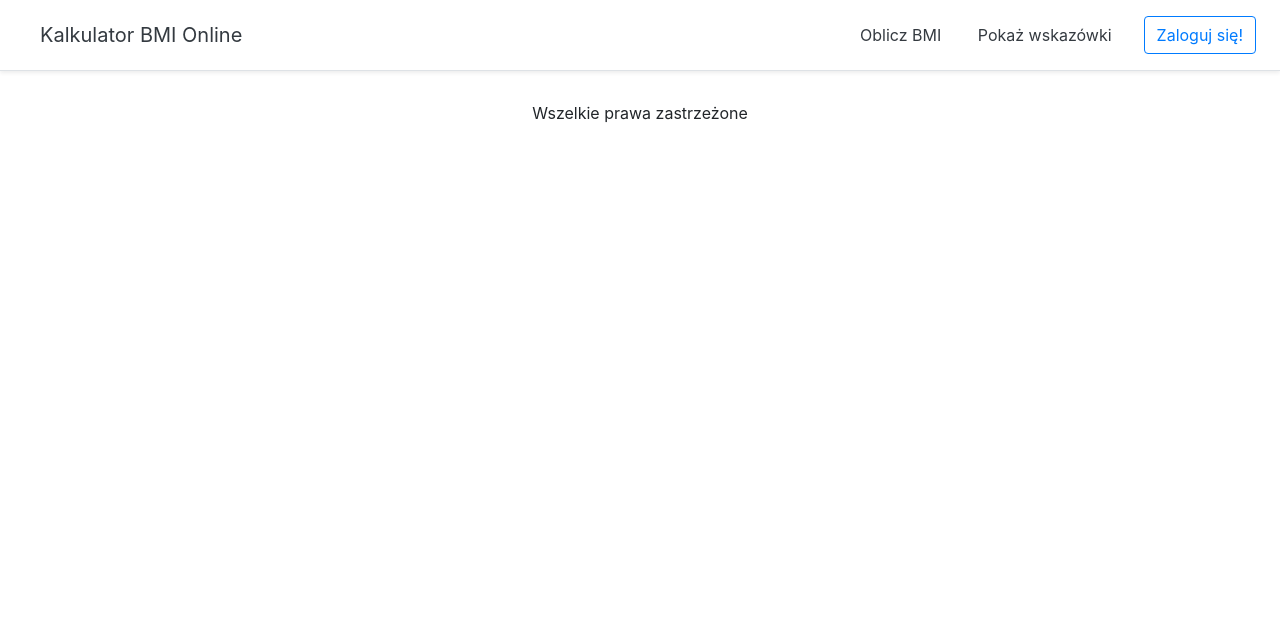
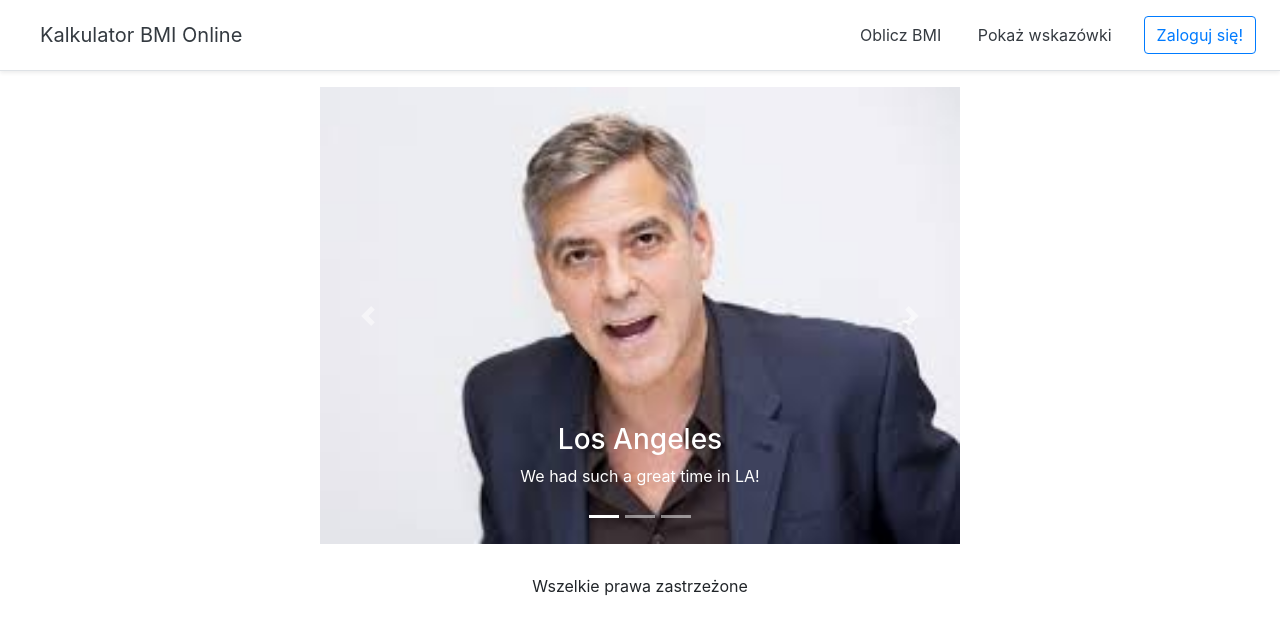
Before and after one commit to klimek00/JSCI, a PHP site: page / in a window 1280 px wide. Shown: the top 635 px of the page. Run offline with PHP 8.4, Linux system fonts and the light colour scheme; some libraries are stand-ins or nearby versions.

Commit message:
carousel

```diff
--- /dev/null
+++ b/pai-projekt/carousel.php
@@ -0,0 +1,41 @@
+<style>
+.carousel-inner img {
+      width: 100%;
+      height: 100%;
+  }
+</style>
+
+<div id="demo" class="carousel slide w-50 h-50 mx-auto" data-ride="carousel">
+
+  <!-- Indicators -->
+  <ul class="carousel-indicators">
+    <li data-target="#demo" data-slide-to="0" class="active"></li>
+    <li data-target="#demo" data-slide-to="1"></li>
+    <li data-target="#demo" data-slide-to="2"></li>
+  </ul>
+
+  <!-- The slideshow -->
+  <div class="carousel-inner">
+    <div class="carousel-item active">
+      <img src="./img/1.jpg" alt="Los Angeles" width="300" height="200">
+        <div class="carousel-caption">
+        <h3>Los Angeles</h3>
+            <p>We had such a great time in LA!</p>
+        </div>
+    </div>
+    <div class="carousel-item">
+      <img src="./img/2.jpg" alt="Chicago" width="300" height="200">
+    </div>
+    <div class="carousel-item">
+      <img src="./img/3.jpg" alt="New York" width="300" height="200">
+    </div>
+  </div>
+
+  <!-- Left and right controls -->
+  <a class="carousel-control-prev" href="#demo" data-slide="prev">
+    <span class="carousel-control-prev-icon"></span>
+  </a>
+  <a class="carousel-control-next" href="#demo" data-slide="next">
+    <span class="carousel-control-next-icon"></span>
+  </a>
+</div>
--- a/pai-projekt/index.php
+++ b/pai-projekt/index.php
@@ -13,6 +13,7 @@
         include 'calculator.php';
       } else {
       include 'main_content.html';
+          include 'carousel.php';
     }
       include 'footer.html';
     ?>
```
